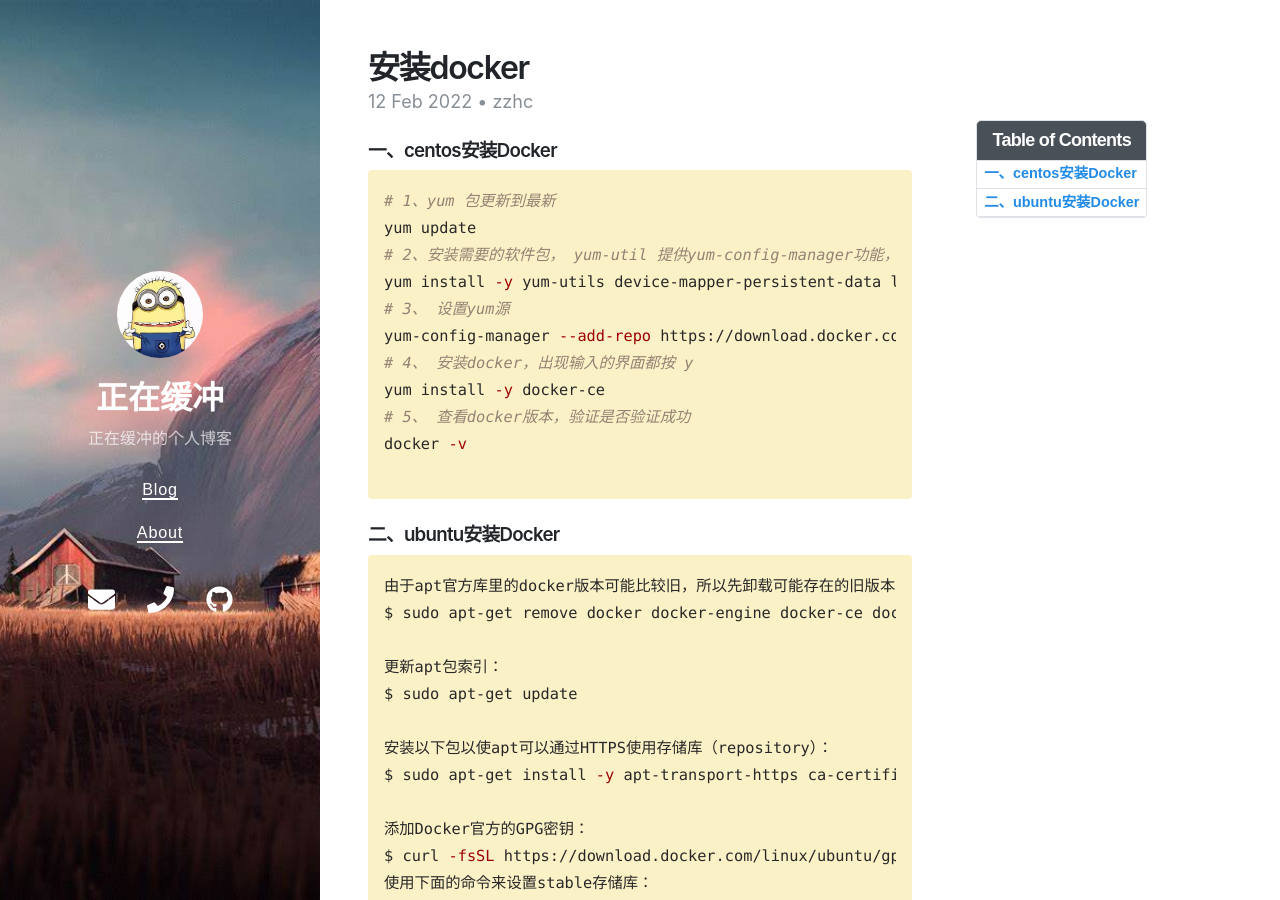
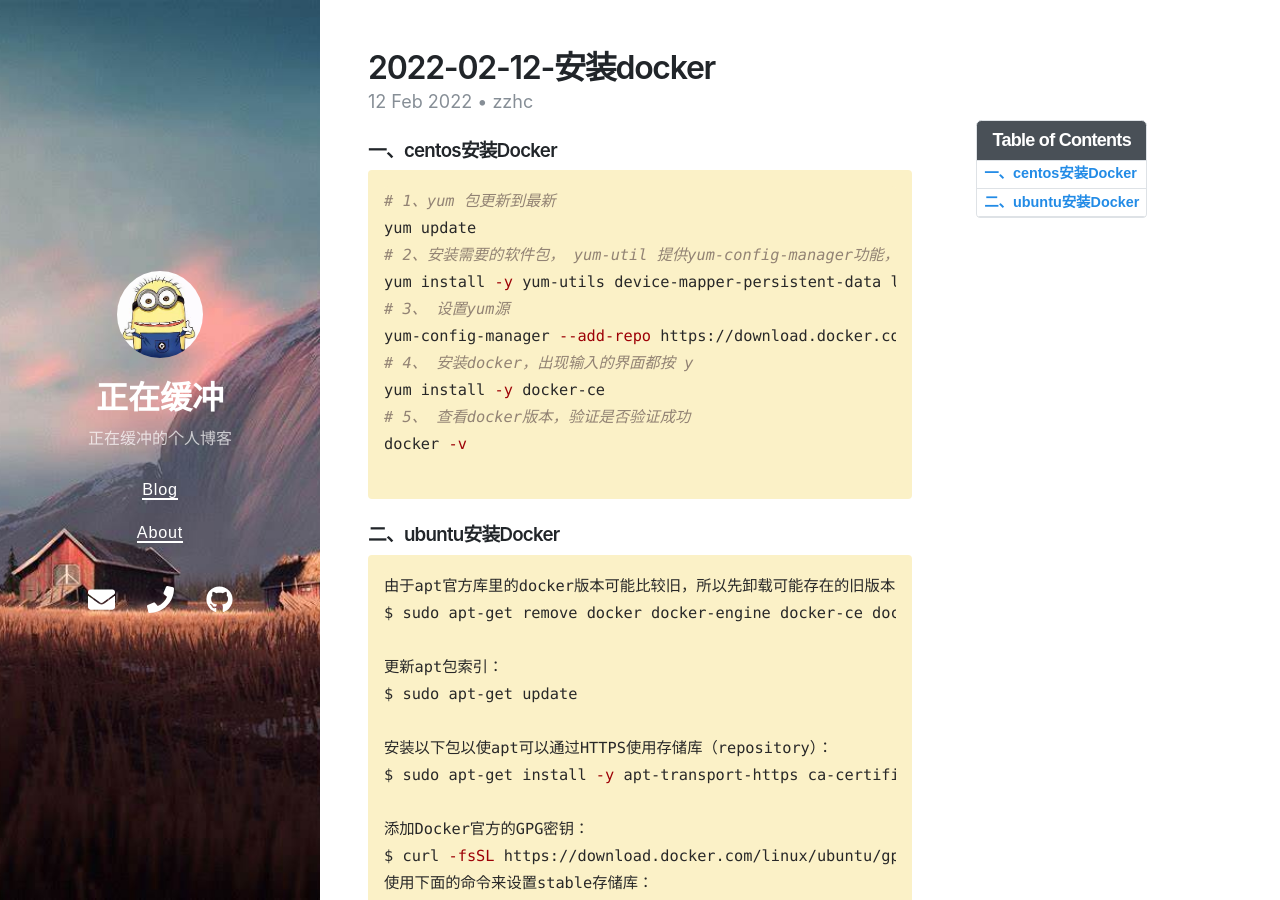
Before and after one commit to Zzhc3321/personal-blog.github.io, a Jekyll site: the page built from _posts/2022-02-12-安装docker.md, in a window 1280 px wide and 900 px high. Built offline with Jekyll 4.4.1, drawn with Linux system fonts in a browser that asks for light colours; nearby versions of some CDN libraries.

Commit message:
修改文件: _posts/2022-02-12-安装docker.md

```diff
--- a/_posts/2022-02-12-安装docker.md
+++ b/_posts/2022-02-12-安装docker.md
@@ -1,6 +1,6 @@
 ---
 layout: post
-title: 安装docker
+title: 2022-02-12-安装docker
 tags: [ubuntu,docker]
 category: Backend
 toc: true
```
